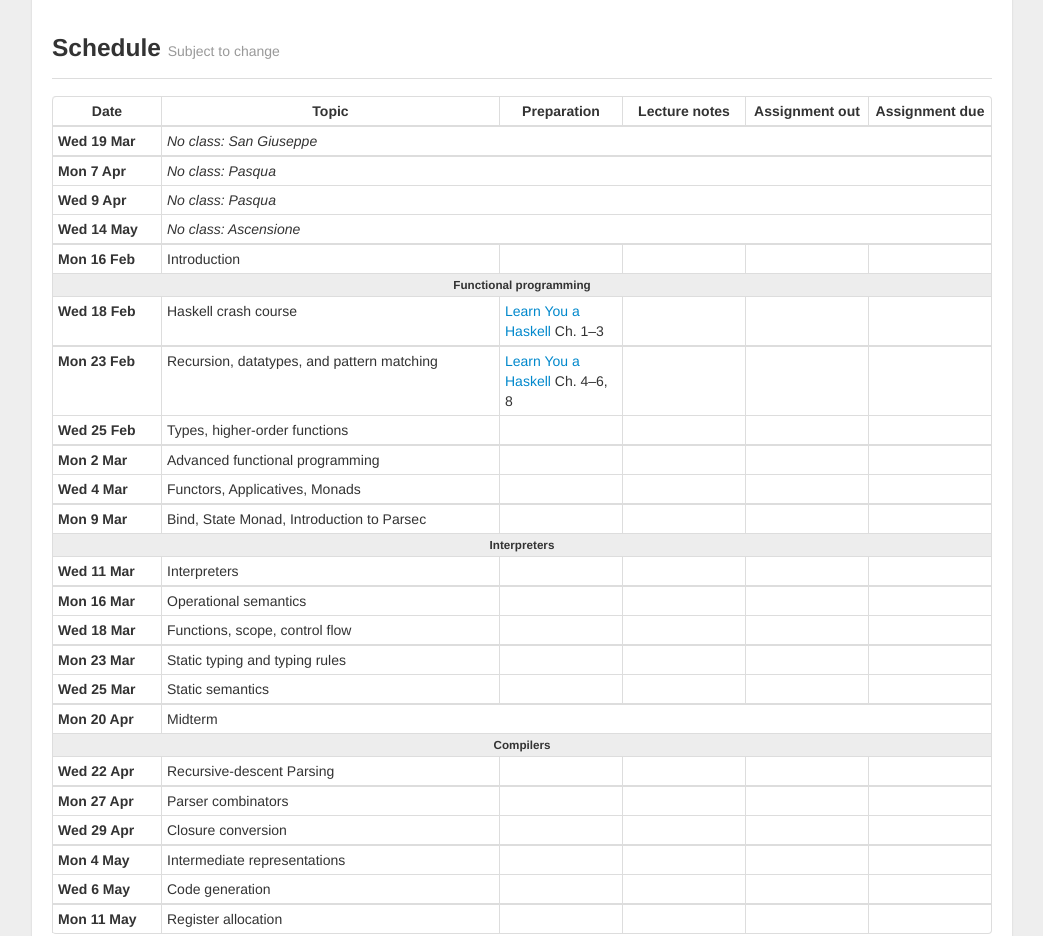
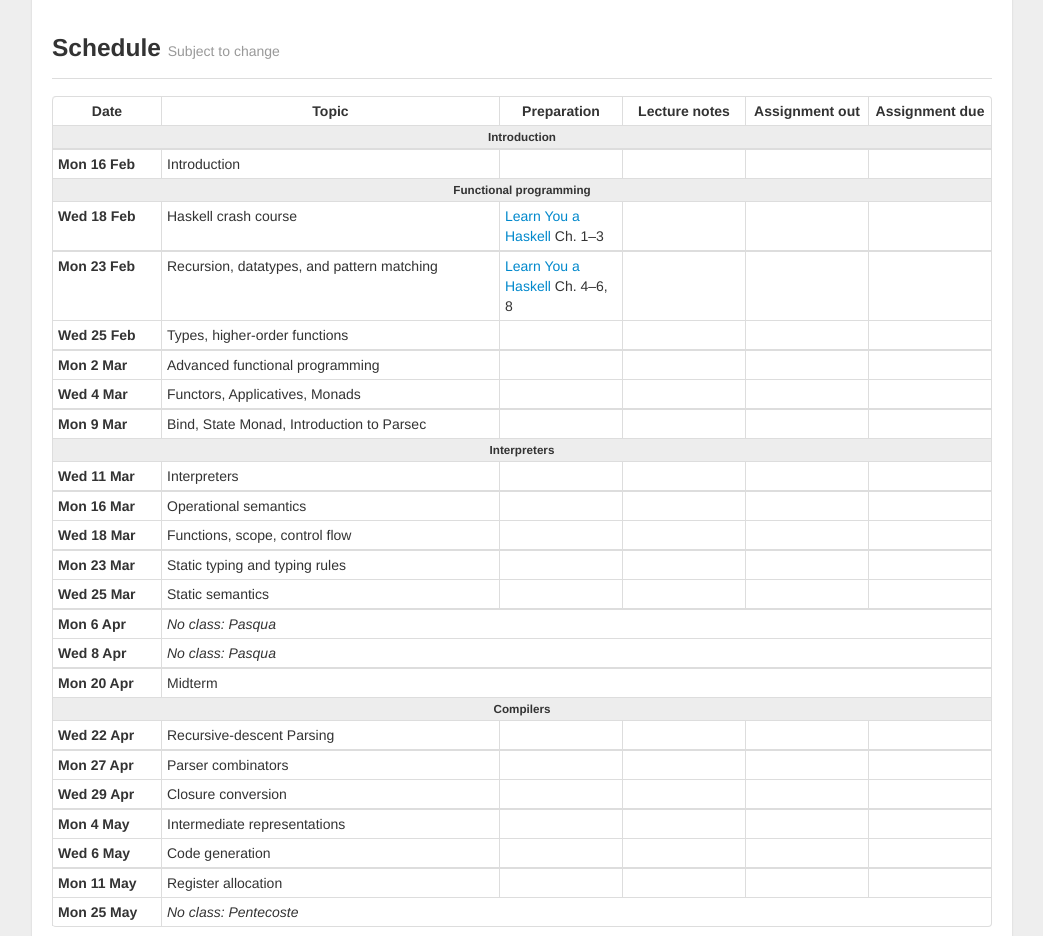
Before and after one commit to nystrom/lc2015, a plain HTML site: page index.html in a window 1280 px wide. Shown: the part 1240-2176 px from the top of the page, without its empty margins (118-1161 px from the left). Drawn offline with nearby package versions, Linux system fonts and the light colour scheme.

Commit message:
fixed dates

```diff
--- a/schedule.html
+++ b/schedule.html
@@ -1,7 +1,4 @@
-<tr><th scope='row'>Wed 19 Mar</th><td colspan='5'><i>No class: San Giuseppe</i></td></tr>
-<tr><th scope='row'>Mon 7 Apr</th><td colspan='5'><i>No class: Pasqua</i></td></tr>
-<tr><th scope='row'>Wed 9 Apr</th><td colspan='5'><i>No class: Pasqua</i></td></tr>
-<tr><th scope='row'>Wed 14 May</th><td colspan='5'><i>No class: Ascensione</i></td></tr>
+<tr><th colspan='6' class='schedule-section'>Introduction</th></tr>
 <tr><th scope='row'>Mon 16 Feb</th><td>Introduction</td><td></td><td></td><td></td><td></td></tr>
 <tr><th colspan='6' class='schedule-section'>Functional programming</th></tr>
 <tr><th scope='row'>Wed 18 Feb</th><td>Haskell crash course</td><td><a href="http://learnyouahaskell.com/chapters">Learn You a Haskell</a> Ch. 1&ndash;3</td><td></td><td></td><td></td></tr>
@@ -16,6 +13,8 @@
 <tr><th scope='row'>Wed 18 Mar</th><td>Functions, scope, control flow</td><td></td><td></td><td></td><td></td></tr>
 <tr><th scope='row'>Mon 23 Mar</th><td>Static typing and typing rules</td><td></td><td></td><td></td><td></td></tr>
 <tr><th scope='row'>Wed 25 Mar</th><td>Static semantics</td><td></td><td></td><td></td><td></td></tr>
+<tr><th scope='row'>Mon 6 Apr</th><td colspan='5'><i>No class: Pasqua</i></td></tr>
+<tr><th scope='row'>Wed 8 Apr</th><td colspan='5'><i>No class: Pasqua</i></td></tr>
 <tr><th scope='row'>Mon 20 Apr</th><td colspan='5'>Midterm</td></tr>
 <tr><th colspan='6' class='schedule-section'>Compilers</th></tr>
 <tr><th scope='row'>Wed 22 Apr</th><td>Recursive-descent Parsing</td><td></td><td></td><td></td><td></td></tr>
@@ -24,3 +23,4 @@
 <tr><th scope='row'>Mon 4 May</th><td>Intermediate representations</td><td></td><td></td><td></td><td></td></tr>
 <tr><th scope='row'>Wed 6 May</th><td>Code generation</td><td></td><td></td><td></td><td></td></tr>
 <tr><th scope='row'>Mon 11 May</th><td>Register allocation</td><td></td><td></td><td></td><td></td></tr>
+<tr><th scope='row'>Mon 25 May</th><td colspan='5'><i>No class: Pentecoste</i></td></tr>
```
Also changed, not shown: 1 other file.
